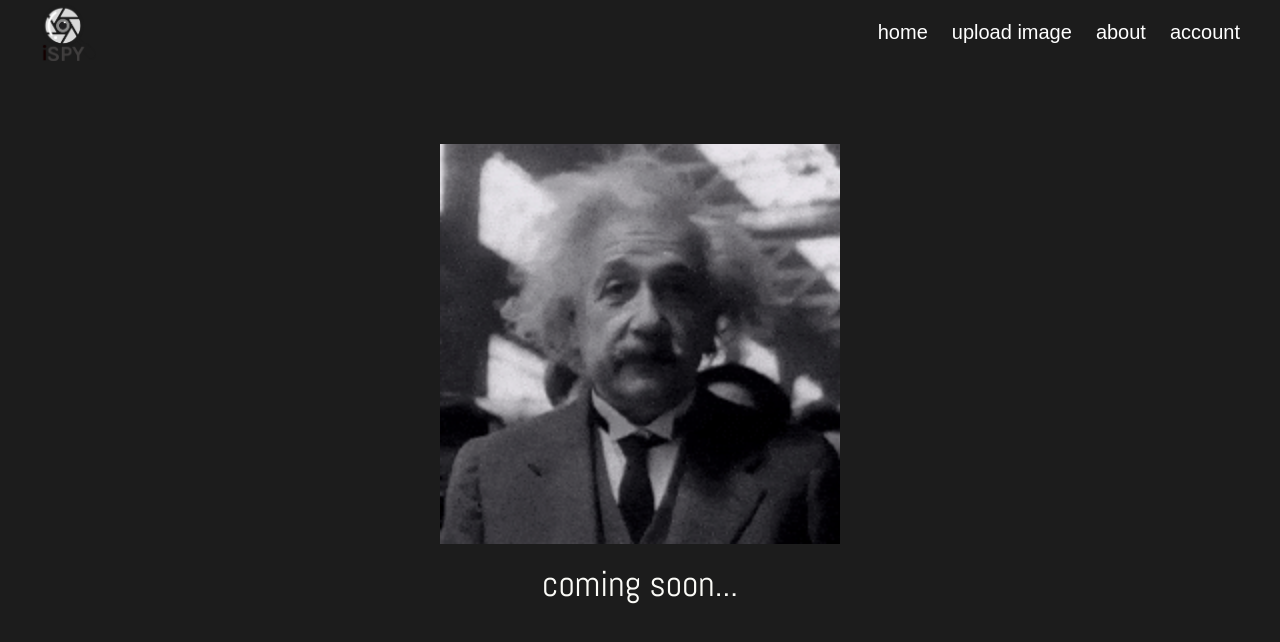
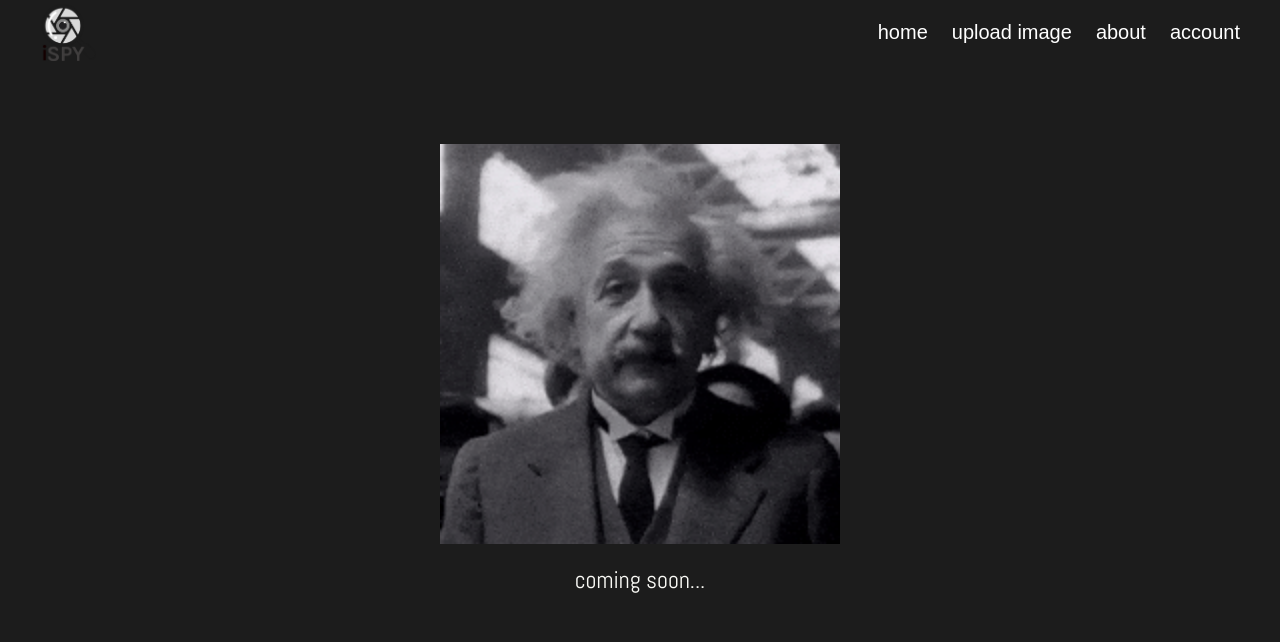
Before and after one commit to anastasialukavsky/ispy, a React (Vite) app: page /account in a window 1280 px wide. Shown: the top 642 px of the page. Built offline with nearby package versions, Linux system fonts and the light colour scheme; no server answers; a web font is replaced by a local one; what opencv-react would draw is missing.

Commit message:
Add light logo, minor style fixies

```diff
--- a/src/App.tsx
+++ b/src/App.tsx
@@ -11,10 +11,6 @@ import Lenis from 'lenis';
 
 function App() {
   const lenis = new Lenis();
-
-  lenis.on('scroll', (e) => {
-    console.log(e);
-  });
 
   function raf(time: number) {
     lenis.raf(time);
--- a/src/nav/nav-components/Account.tsx
+++ b/src/nav/nav-components/Account.tsx
@@ -5,7 +5,7 @@ export default function Account() {
     <section className='w-full min-h-[calc(100vh_-_64px)] bg-primary-dark-gray text-primary-light-fill font-abel'>
       <div className='flex flex-col justify-center items-center h-full w-full pt-20'>
         <img src='public/assets/login.gif' alt='' className='w-[400px]'/>
-        <h1 className='text-4xl text-primary-light-fill pt-5'>coming soon...</h1>
+        <h1 className='text-2xl text-primary-light-fill pt-5'>coming soon...</h1>
       </div>
     </section>
   );
```
